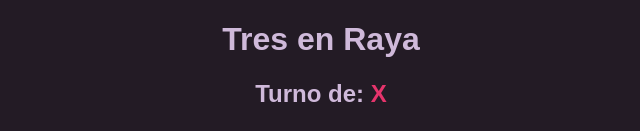
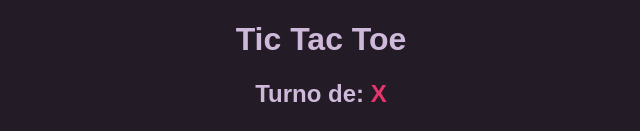
Before and after one commit to Nowlie1/TicTacToe, a plain HTML site: page index.html in a window 1280 px wide. Shown: the top 131 px of the page, without its empty margins (319-959 px from the left). Drawn offline with Linux system fonts and the light colour scheme.

Commit message:
Update index.html

```diff
--- a/index.html
+++ b/index.html
@@ -7,7 +7,7 @@
     <title>Tres en Raya</title>
 </head>
 <body>
-    <h1>Tres en Raya</h1>
+    <h1>Tic Tac Toe</h1>
     <p id="status">Turno de: X</p>
     <div class="board" id="board"></div>
     <button id="reset">Reinicio</button>
```
